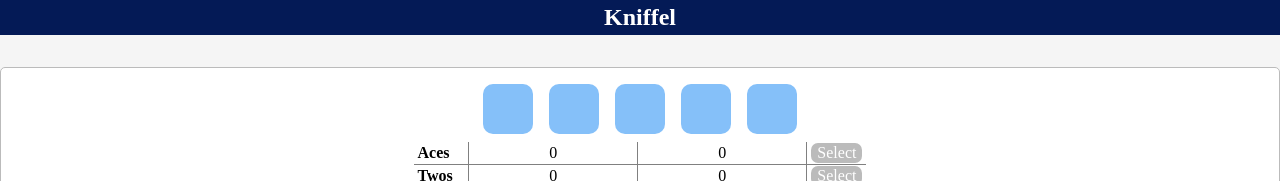
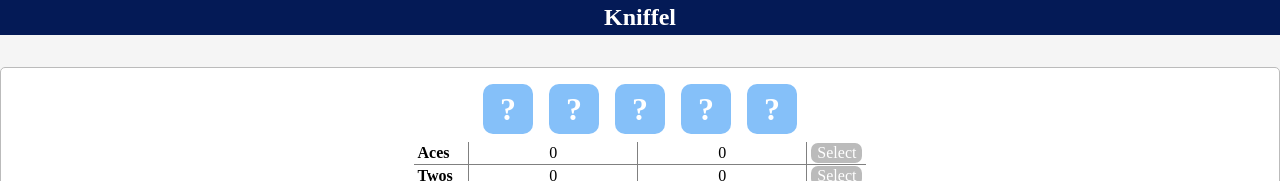
Before and after one commit to 4ndre4s/kniffel, a Vue app: page / in a window 1280 px wide. Shown: the top 181 px of the page. Built offline with nearby package versions, Linux system fonts and the light colour scheme.

Commit message:
Show question mark as placeholder

```diff
--- a/src/components/KniffelDice.vue
+++ b/src/components/KniffelDice.vue
@@ -1,6 +1,6 @@
 <template>
   <div class="dice" @click="$emit('toggle-lock:dice')">
-    <div class="dice-eye-container">
+    <div class="dice-eye-container" v-if="value">
       <div
         class="dice-eye-row"
         v-for="diceRow in diceEyeRows"
@@ -14,6 +14,8 @@
         ></div>
       </div>
     </div>
+
+    <div v-else class="placeholder">?</div>
 
     <div class="lock">
       {{ locked ? "🔒" : "" }}
@@ -111,4 +113,12 @@ export default {
     visibility: visible;
   }
 }
+
+.placeholder {
+  color: white;
+  font-size: 2em;
+  font-weight: bold;
+  text-align: center;
+  width: 100%;
+}
 </style>
```
